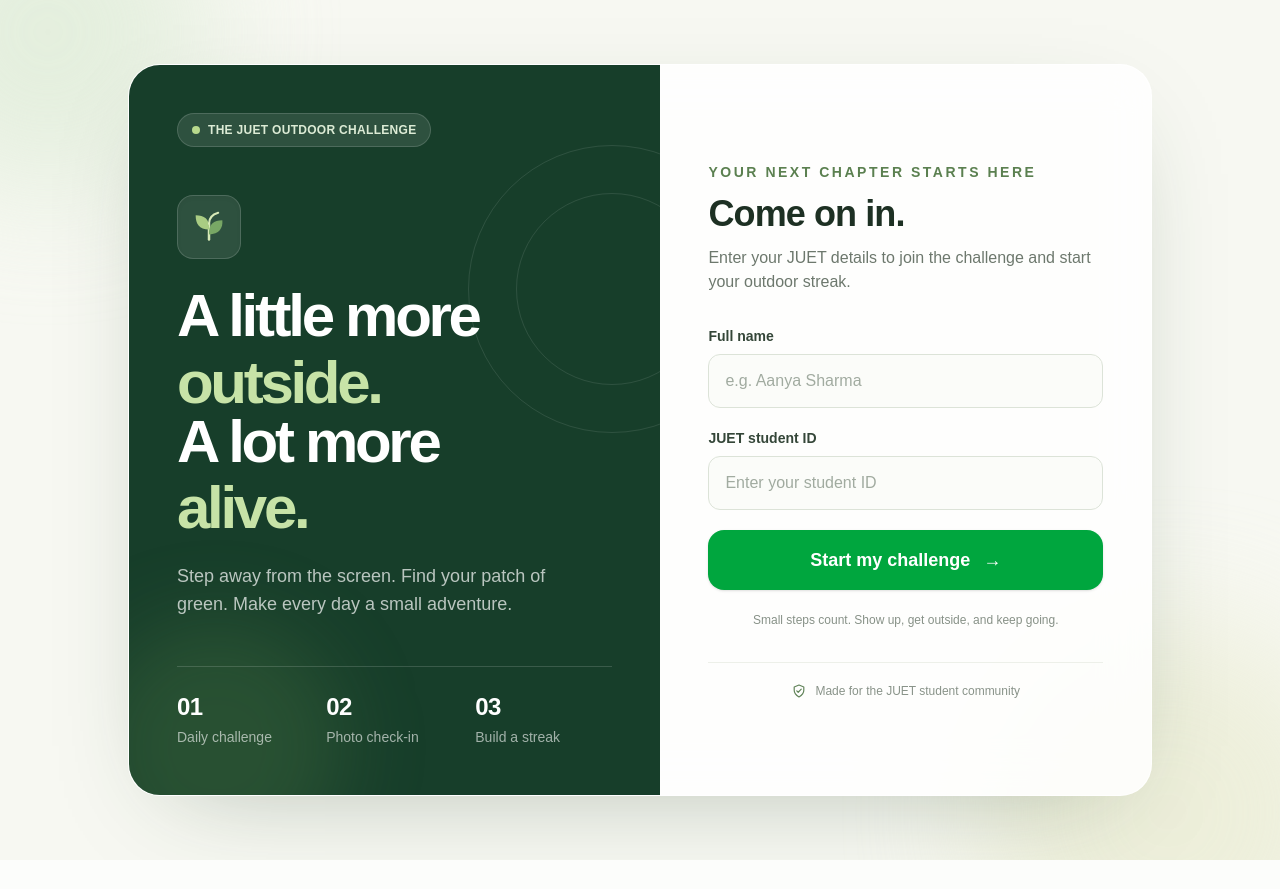
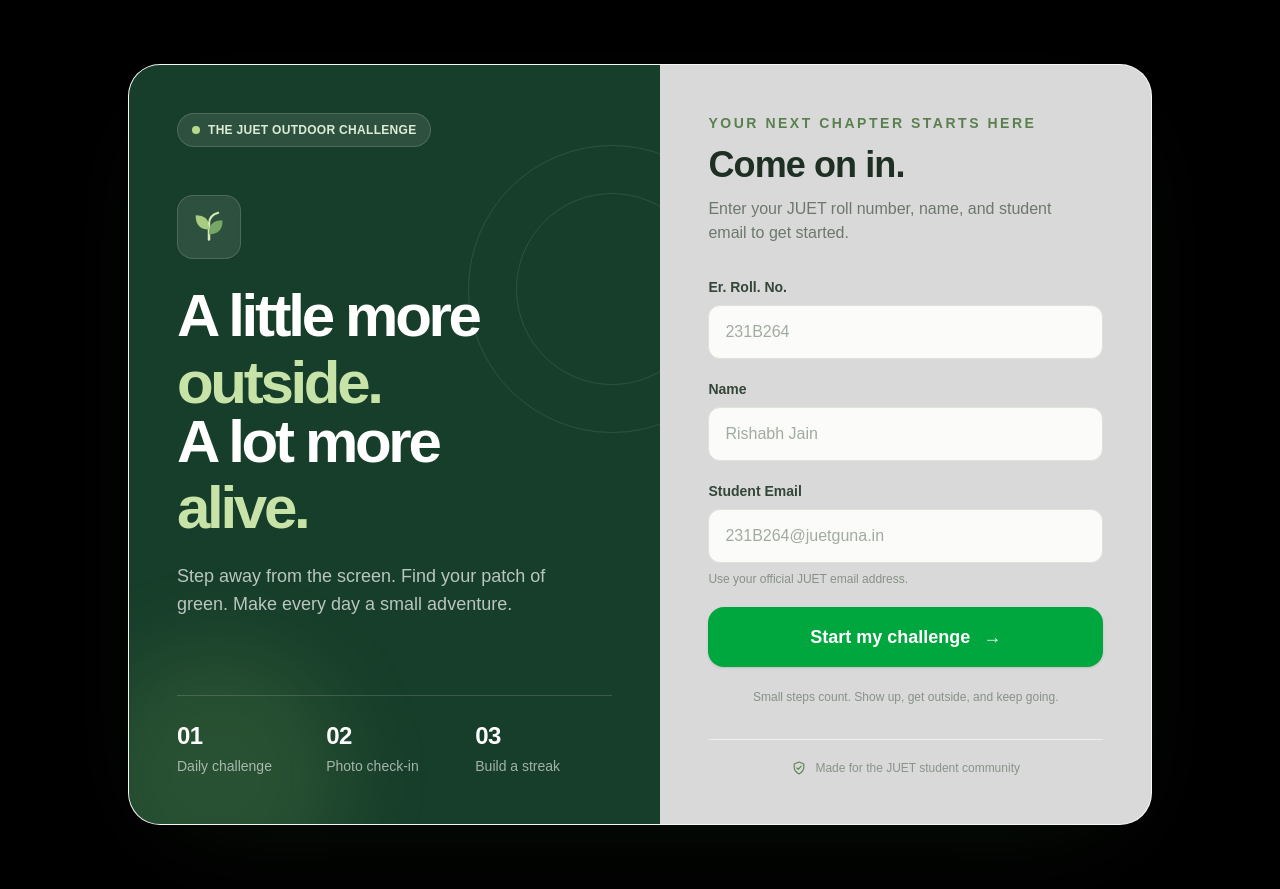
Before and after one commit to RISHABH12005/Touch-Grass, a Next.js app: page / in a window 1280 px wide. Before the commit the page ends 860 px from the top, so only its background shows below. Built offline with nearby package versions, Linux system fonts and the light colour scheme.

Commit message:
ui: match black background registration reference

```diff
--- a/src/app/page.tsx
+++ b/src/app/page.tsx
@@ -7,7 +7,7 @@
 
 export default function LoginPage() {
   const router = useRouter();
-  const [form, setForm] = useState({ name: '', studentId: '' });
+  const [form, setForm] = useState({ name: '', studentId: '', studentEmail: '' });
   const [loading, setLoading] = useState(false);
   const [error, setError] = useState('');
 
@@ -22,14 +22,13 @@
         headers: { 'Content-Type': 'application/json' },
         body: JSON.stringify(form),
       });
-
       const data = await res.json();
 
       if (res.ok) {
         localStorage.setItem('tg_user', JSON.stringify(data));
         router.push('/dashboard');
       } else {
-        setError(data.error || 'Login failed');
+        setError(data.error || 'Registration failed');
       }
     } catch {
       setError('A network error occurred. Please try again.');
@@ -38,26 +37,20 @@
     }
   };
 
+  const inputClass = 'w-full rounded-xl border border-[#dce3d8] bg-[#fbfcf9] px-4 py-3.5 text-[#203426] outline-none transition placeholder:text-[#a1aba0] hover:border-[#a9bda2] focus:border-[#47784b] focus:ring-4 focus:ring-[#47784b]/10';
+
   return (
-    <PageContainer className="relative flex items-center justify-center overflow-hidden bg-[#f7f8f2] px-4 py-10 sm:px-6 lg:py-16">
-      <div aria-hidden="true" className="pointer-events-none absolute inset-0 overflow-hidden">
-        <div className="absolute -left-28 -top-32 h-80 w-80 rounded-full bg-[#dcebd5] opacity-70 blur-3xl" />
-        <div className="absolute -bottom-36 -right-20 h-96 w-96 rounded-full bg-[#e7e9cb] opacity-60 blur-3xl" />
-        <div className="absolute inset-0 opacity-[0.22]" style={{ backgroundImage: 'radial-gradient(#78916b 0.7px, transparent 0.7px)', backgroundSize: '22px 22px' }} />
-      </div>
-
+    <PageContainer className="relative flex items-center justify-center overflow-hidden min-h-screen bg-black px-4 py-10 sm:px-6 lg:py-16">
       <main className="relative z-10 mx-auto grid w-full max-w-5xl overflow-hidden rounded-[2rem] border border-white/80 bg-white/85 shadow-[0_30px_100px_-45px_rgba(34,65,36,0.35)] backdrop-blur-xl lg:min-h-[610px] lg:grid-cols-[1.04fr_0.96fr]">
         <section className="relative flex flex-col justify-between overflow-hidden bg-[#173e2a] p-7 text-white sm:p-10 lg:p-12">
           <div aria-hidden="true" className="absolute -right-24 top-20 h-72 w-72 rounded-full border border-white/10" />
           <div aria-hidden="true" className="absolute -right-12 top-32 h-48 w-48 rounded-full border border-white/10" />
           <div aria-hidden="true" className="absolute -bottom-20 -left-10 h-64 w-64 rounded-full bg-[#6e9b58]/20 blur-2xl" />
-
           <div className="relative">
             <div className="inline-flex items-center gap-2 rounded-full border border-white/15 bg-white/10 px-3.5 py-2 text-xs font-semibold tracking-wide text-[#dcebd5]">
               <span className="h-2 w-2 rounded-full bg-[#b7d98c]" />
               THE JUET OUTDOOR CHALLENGE
             </div>
-
             <div className="mt-12 flex h-16 w-16 items-center justify-center rounded-2xl border border-white/15 bg-white/10 shadow-inner">
               <svg viewBox="0 0 48 48" fill="none" className="h-10 w-10" aria-hidden="true">
                 <path d="M24 39V20" stroke="#D7E9B7" strokeWidth="3" strokeLinecap="round" />
@@ -66,7 +59,6 @@
                 <path d="M24 20C24 14 28 9 35 7" stroke="#D7E9B7" strokeWidth="2.5" strokeLinecap="round" />
               </svg>
             </div>
-
             <h1 className="mt-7 max-w-md text-5xl font-black leading-[0.98] tracking-[-0.055em] sm:text-6xl">
               A little more
               <span className="mt-2 block text-[#c7e3a7]">outside.</span>
@@ -77,77 +69,43 @@
               Step away from the screen. Find your patch of green. Make every day a small adventure.
             </p>
           </div>
-
           <div className="relative mt-12 grid grid-cols-3 gap-3 border-t border-white/15 pt-6">
-            <div>
-              <p className="text-2xl font-bold tracking-tight">01</p>
-              <p className="mt-1 text-xs text-white/60 sm:text-sm">Daily challenge</p>
-            </div>
-            <div>
-              <p className="text-2xl font-bold tracking-tight">02</p>
-              <p className="mt-1 text-xs text-white/60 sm:text-sm">Photo check-in</p>
-            </div>
-            <div>
-              <p className="text-2xl font-bold tracking-tight">03</p>
-              <p className="mt-1 text-xs text-white/60 sm:text-sm">Build a streak</p>
-            </div>
+            <div><p className="text-2xl font-bold tracking-tight">01</p><p className="mt-1 text-xs text-white/60 sm:text-sm">Daily challenge</p></div>
+            <div><p className="text-2xl font-bold tracking-tight">02</p><p className="mt-1 text-xs text-white/60 sm:text-sm">Photo check-in</p></div>
+            <div><p className="text-2xl font-bold tracking-tight">03</p><p className="mt-1 text-xs text-white/60 sm:text-sm">Build a streak</p></div>
           </div>
         </section>
 
         <section className="flex flex-col justify-center p-7 sm:p-10 lg:p-12">
           <div className="mb-8">
             <p className="text-sm font-bold uppercase tracking-[0.18em] text-[#5b8050]">Your next chapter starts here</p>
-            <h2 className="mt-3 text-3xl font-extrabold tracking-tight text-[#1d3023] sm:text-4xl">
-              Come on in.
-            </h2>
-            <p className="mt-3 max-w-sm leading-6 text-[#6d786d]">
-              Enter your JUET details to join the challenge and start your outdoor streak.
-            </p>
+            <h2 className="mt-3 text-3xl font-extrabold tracking-tight text-[#1d3023] sm:text-4xl">Come on in.</h2>
+            <p className="mt-3 max-w-sm leading-6 text-[#6d786d]">Enter your JUET roll number, name, and student email to get started.</p>
           </div>
 
           <form onSubmit={handleSubmit} className="space-y-5">
-            {error && (
-              <div role="alert" className="rounded-xl border border-red-200 bg-red-50 px-4 py-3 text-sm font-medium text-red-700">
-                {error}
-              </div>
-            )}
+            {error && <div role="alert" className="rounded-xl border border-red-200 bg-red-50 px-4 py-3 text-sm font-medium text-red-700">{error}</div>}
 
             <div className="space-y-2">
-              <label htmlFor="full-name" className="block text-sm font-semibold text-[#344638]">Full name</label>
-              <input
-                id="full-name"
-                type="text"
-                autoComplete="name"
-                required
-                maxLength={100}
-                className="w-full rounded-xl border border-[#dce3d8] bg-[#fbfcf9] px-4 py-3.5 text-[#203426] outline-none transition placeholder:text-[#a1aba0] hover:border-[#a9bda2] focus:border-[#47784b] focus:ring-4 focus:ring-[#47784b]/10"
-                placeholder="e.g. Aanya Sharma"
-                value={form.name}
-                onChange={e => setForm({ ...form, name: e.target.value })}
-              />
+              <label htmlFor="student-id" className="block text-sm font-semibold text-[#344638]">Er. Roll. No.</label>
+              <input id="student-id" name="studentId" type="text" autoComplete="username" required maxLength={80} className={inputClass} placeholder="231B264" value={form.studentId} onChange={e => setForm({ ...form, studentId: e.target.value.trim().toUpperCase() })} />
             </div>
 
             <div className="space-y-2">
-              <label htmlFor="student-id" className="block text-sm font-semibold text-[#344638]">JUET student ID</label>
-              <input
-                id="student-id"
-                type="text"
-                autoComplete="username"
-                required
-                maxLength={80}
-                className="w-full rounded-xl border border-[#dce3d8] bg-[#fbfcf9] px-4 py-3.5 text-[#203426] outline-none transition placeholder:text-[#a1aba0] hover:border-[#a9bda2] focus:border-[#47784b] focus:ring-4 focus:ring-[#47784b]/10"
-                placeholder="Enter your student ID"
-                value={form.studentId}
-                onChange={e => setForm({ ...form, studentId: e.target.value })}
-              />
+              <label htmlFor="full-name" className="block text-sm font-semibold text-[#344638]">Name</label>
+              <input id="full-name" name="name" type="text" autoComplete="name" required maxLength={100} className={inputClass} placeholder="Rishabh Jain" value={form.name} onChange={e => setForm({ ...form, name: e.target.value })} />
+            </div>
+
+            <div className="space-y-2">
+              <label htmlFor="student-email" className="block text-sm font-semibold text-[#344638]">Student Email</label>
+              <input id="student-email" name="studentEmail" type="email" autoComplete="email" required maxLength={254} pattern="[^\s@]+@juetguna\.in" title="Use your JUET student email ending in @juetguna.in" className={inputClass} placeholder="231B264@juetguna.in" value={form.studentEmail} onChange={e => setForm({ ...form, studentEmail: e.target.value.trim().toLowerCase() })} />
+              <p className="text-xs text-[#879187]">Use your official JUET email address.</p>
             </div>
 
             <Button type="submit" loading={loading} className="w-full">
               Start my challenge <span aria-hidden="true" className="ml-2">→</span>
             </Button>
-            <p className="text-center text-xs leading-5 text-[#879187]">
-              Small steps count. Show up, get outside, and keep going.
-            </p>
+            <p className="text-center text-xs leading-5 text-[#879187]">Small steps count. Show up, get outside, and keep going.</p>
           </form>
 
           <div className="mt-8 flex items-center justify-center gap-2 border-t border-[#edf0e9] pt-5 text-xs text-[#899389]">
```
